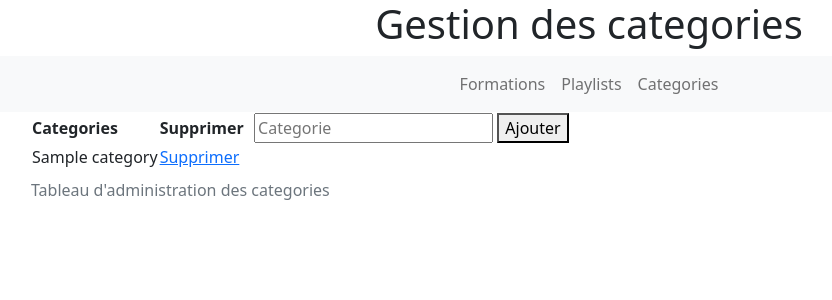
After one commit to Benjamin-Yakobov/mediatekformation, a Symfony app: template templates/Admin/admin_categories.html.twig in a window 1280 px wide. The commit adds this page. Shown: the top 300 px of the page, without its empty margins (51-883 px from the left). Run offline with Twig, Linux system fonts and the light colour scheme; the template is opened without the code that fills it: most values are stand-ins (such as "Sample title", 1, 10 or a date in 2020); some libraries are stand-ins or nearby versions.

Commit message:
Back-office : Gestion des categories.

```diff
--- /dev/null
+++ b/templates/Admin/admin_categories.html.twig
@@ -0,0 +1,39 @@
+{% extends 'baseadmin.html.twig' %}
+
+{% block title_top %}<h1>Gestion des categories</h1>{% endblock %}
+
+{% block body %}
+
+    {% for flash_message in app.flashes('error_suppression_categorie') %}
+        <div class="alert alert-danger alert-dismissible fade show" role="alert">
+            {{ flash_message }}
+            <button type="button" class="btn-close" data-bs-dismiss="alert" aria-label="Close"></button>
+        </div>
+    {% endfor %}
+
+    <table>
+        <caption>Tableau d'administration des categories</caption>
+        <thead>
+            <tr>
+                <th>Categories &nbsp;</th>
+                <th>Supprimer &nbsp;</th>
+                <th>
+                    <form method="POST" action="{{ path('admin.categorie.ajouter') }}">
+                        <div>
+                            <input name="valeur" placeholder="Categorie">
+                            <button type="submit">Ajouter</button>
+                        </div>
+                    </form>
+                </th>
+            </tr>
+        </thead>
+        <tbody>
+            {% for categorie in categories %}
+                <tr>
+                    <td>{{ categorie.name }}</td>
+                    <td><a href="{{ path('admin.categories.supprimer', {id:categorie.id}) }}" onclick="return confirm('Voulez vous supprimer la categorie {{ categorie.name }}')">Supprimer</a></td>
+                </tr>
+            {% endfor %}
+        </tbody>
+    </table>
+{% endblock %}
--- a/templates/baseadmin.html.twig
+++ b/templates/baseadmin.html.twig
@@ -12,7 +12,7 @@
             <ul class="navbar-nav mx-auto">
                 <li class="nav-item"><a href="{{ path('admin.formations') }}" class="nav-link">Formations</a></li>
                 <li class="nav-item"><a href="{{ path('admin.playlists') }}" class="nav-link">Playlists</a></li>
-                <li class="nav-item"><a href="" class="nav-link">Categories</a></li>
+                <li class="nav-item"><a href="{{ path('admin.categories') }}" class="nav-link">Categories</a></li>
             </ul>
         </div>
     </nav>
```
Also changed, not shown: src/Controller/Admin/AdminCategoriesController.php (added, +67 -0 lines).
